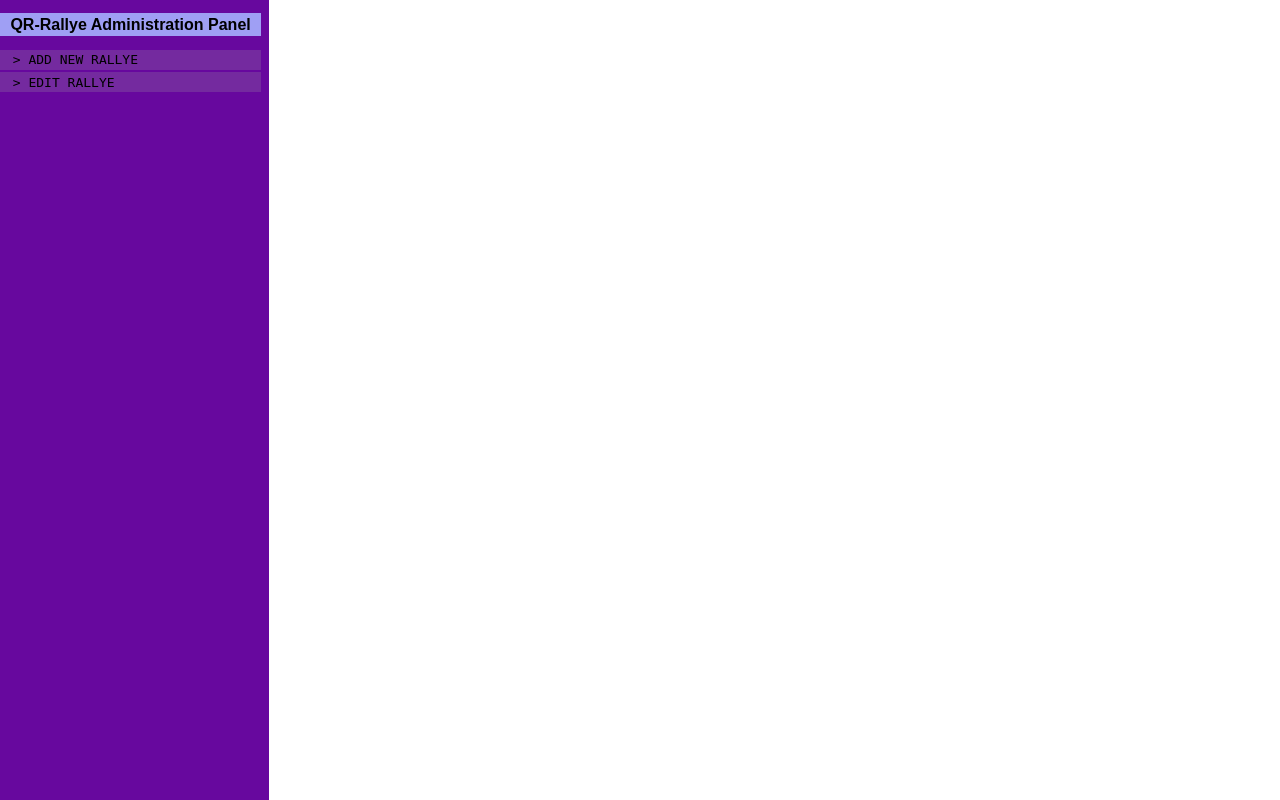
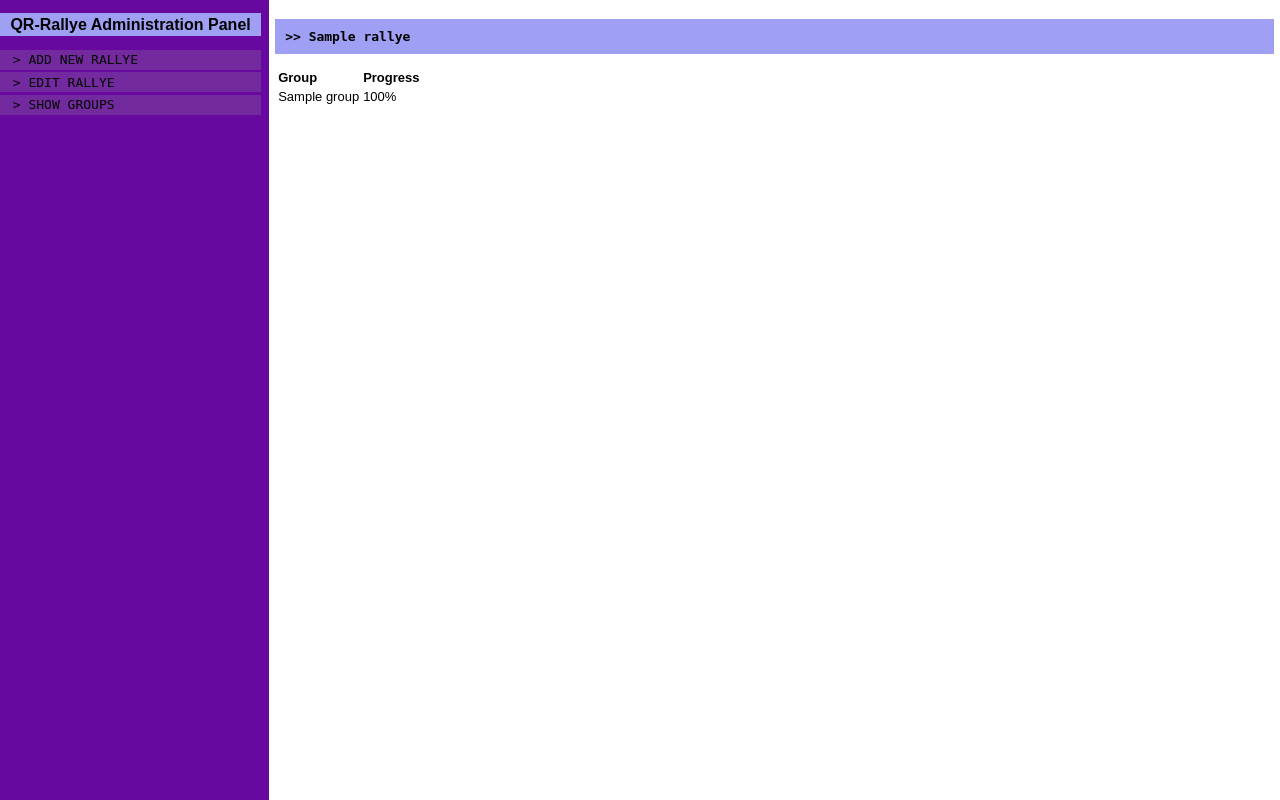
Before and after one commit to hanneseilers/QR-Rallye, a PHP site: page /index.php?groups in a window 1280 px wide. Run offline with PHP 8.4, Linux system fonts and the light colour scheme; tables that the repository leaves empty hold one stand-in row (values such as "Sample post").

Commit message:
Added groups overview

```diff
--- a/admin/editrallye.php
+++ b/admin/editrallye.php
@@ -6,7 +6,7 @@ require_once "forms.php";
 
 // update rallye settings
 if( isset($_POST['update']) ){
-	show();
+	showEdit();
 
 	if( isset($_POST['rName']) && strlen($_POST['rName']) > 2 && isset($_POST['rMail']) ){
 
@@ -59,7 +59,7 @@ if( isset($_POST['update']) ){
 
 // remove rallye
 if( isset($_POST['remove']) ){
-	show();
+	showEdit();
 
 	if( isset($_POST['rName']) && strlen($_POST['rName']) > 2 && isset($_POST['rMail']) ){
 
@@ -119,7 +119,7 @@ if( isset($_POST['remove']) ){
 
 // add rallye item
 if( isset($_POST['addItem']) ){
-	show();
+	showEdit();
 
 	if( isset($_POST['rName']) && strlen($_POST['rName']) > 2 && isset($_POST['rMail']) ){
 
@@ -171,7 +171,7 @@ if( isset($_POST['addItem']) ){
 
 // update item
 if( isset($_POST['updateItem']) && isset($_POST['iID']) ){
-	show();
+	showEdit();
 
 	$vItem = qr_getItem($_POST['iID']);
 	if( $vItem ){
@@ -226,7 +226,7 @@ if( isset($_POST['updateItem']) && isset($_POST['iID']) ){
 // edit rallye
 if( isset($_POST['edit']) || isset($_POST['update'])
 		|| isset($_POST['addItem']) || isset($_POST['updateItem']) ){
-	show();
+	showEdit();
 
 	if( isset($_POST['rName']) && isset($_POST['rMail']) ){
 
@@ -293,7 +293,7 @@ if( isset($_POST['edit']) || isset($_POST['update'])
 
 function showItems($rallye){
 	if( $rallye ){
-		show();
+		showEdit();
 
 		// get items
 		$vItemIDs = qr_getRallyeItems($rallye['rID']);
@@ -342,7 +342,7 @@ function showItems($rallye){
 	}
 }
 
-function show(){
+function showEdit(){
 	echo '<script type="text/javascript">showElement("editcontent");</script>';
 }
 
--- /dev/null
+++ b/admin/groups.php
@@ -0,0 +1,53 @@
+<?php
+
+require_once "../db/db.php";
+require_once "forms.php";
+
+// show groups rallye progress
+if( isset($_GET['groups']) ){
+	showGroups();
+	unset($_GET['groups']);
+
+	// get groups
+	$sql = "SELECT gName, gHash FROM qr_groups";
+	$vGroups = qr_dbSQL($sql);
+
+	// get rallyes
+	$sql = "SELECT rName, rID FROM qr_rallyes";
+	$vRallyes = qr_dbSQL($sql);
+	if( $vRallyes && $vGroups ){
+		foreach($vRallyes as $vRallye){
+			$rName = $vRallye['rName'];
+			$rID = $vRallye['rID'];
+
+			fHeader( $rName );
+			tableStart();
+			tableRow( "<b>Group</b>", "<b>Progress</b>" );
+
+			// get number of items
+			$vItems = qr_getRallyeItems($rID);
+			if( $vItems ){
+				// get solved items
+				foreach($vGroups as $vGroup){
+					$gHash = $vGroup['gHash'];
+					$gName = $vGroup['gName'];
+					$vSolvedItems = qr_getSolvedItems($rID, $gHash);
+					$vProgress = count($vSolvedItems)/count($vItems);
+					tableRow( $gName, ($vProgress*100)."%" );
+				}
+			}
+
+			tableEnd();
+
+		}
+	} else {
+		fInfo( "No rallyes or groups found" );
+	}
+
+}
+
+function showGroups(){
+	echo '<script type="text/javascript">showElement("groups");</script>';
+}
+
+?>
--- a/admin/index.php
+++ b/admin/index.php
@@ -15,6 +15,7 @@
 
 	<div class="menuitem"><a onclick="showElement('add');">Add new Rallye</a></div>
 	<div class="menuitem"><a onclick="showElement('edit');">Edit Rallye</a></div>
+	<div class="menuitem"><a href="index.php?groups">Show groups</a></div>
 
 </div>
 
@@ -95,6 +96,12 @@
 	?>
 	</div>
 
+	<div id="groups" class="hidden">
+	<?php
+		include "groups.php";
+	?>
+	</div>
+
 </div>
 
 </body>
```
